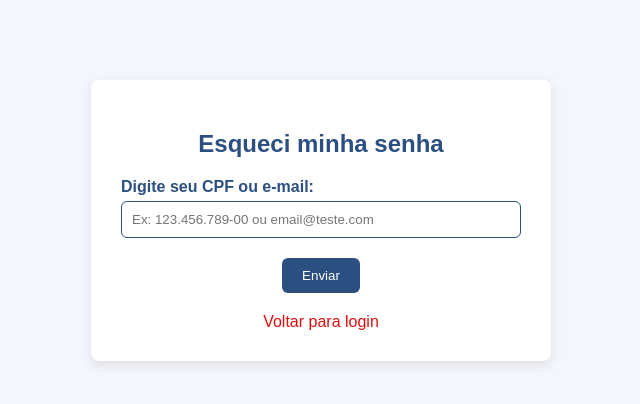
After one commit to Bug-e-Fix/Atestto, a Flask app: page /esqueci-senha in a window 1280 px wide. The commit adds this page. Shown: the top 404 px of the page, without its empty margins (319-959 px from the left). Run offline with Flask 3, Linux system fonts and the light colour scheme.

Commit message:
Alteração minha_assinatura & esqueci_senha

```diff
--- a/app/routes/auth.py
+++ b/app/routes/auth.py
@@ -2,9 +2,16 @@ from flask import Blueprint, render_template, request, redirect, url_for, flash
 from flask_login import login_user, logout_user, login_required
 from app.models.user import get_user_by_email, create_user
 
-
 auth_bp = Blueprint('auth', __name__)
 
+@auth_bp.route('/esqueci-senha', methods=['GET', 'POST'])
+def esqueci_senha():
+    if request.method == 'POST':
+        cpf_ou_email = request.form.get('cpf')
+        # TODO: implementar lógica real de recuperação de senha (ex: envio de email)
+        flash('Se o CPF ou e-mail estiver cadastrado, você receberá um link para redefinir a senha.')
+        return redirect(url_for('auth.esqueci_senha'))
+    return render_template('esqueci_senha.html')
 
 @auth_bp.route('/login', methods=['GET', 'POST'])
 def login():
@@ -22,13 +29,11 @@ def login():
 
     return render_template('login.html', erro=erro)
 
-
 @auth_bp.route('/logout')
 @login_required
 def logout():
     logout_user()
     return redirect(url_for('auth.login'))
-
 
 @auth_bp.route('/register', methods=['GET', 'POST'])
 def register():
--- /dev/null
+++ b/static/css/esqueci_senha.css
@@ -0,0 +1,69 @@
+body {
+    background-color: #f5f5fc;
+    font-family: Arial, sans-serif;
+    margin: 0;
+    padding: 0;
+}
+
+.auth-container {
+    max-width: 400px;
+    margin: 80px auto;
+    background-color: #fff;
+    padding: 30px;
+    border-radius: 8px;
+    box-shadow: 0 4px 12px rgba(0,0,0,0.1);
+    text-align: center;
+}
+
+.auth-title {
+    color: #2b4f81;
+    margin-bottom: 20px;
+}
+
+.form-label {
+    display: block;
+    text-align: left;
+    margin-bottom: 5px;
+    font-weight: bold;
+    color: #2b4f81;
+}
+
+.form-input {
+    width: 100%;
+    padding: 10px;
+    margin-bottom: 20px;
+    border: 1px solid #2b4f81;
+    border-radius: 6px;
+    box-sizing: border-box;
+}
+
+.btn-primary {
+    background-color: #2b4f81;
+    color: white;
+    padding: 10px 20px;
+    border: none;
+    border-radius: 6px;
+    cursor: pointer;
+    transition: background-color 0.3s ease;
+}
+
+.btn-primary:hover {
+    background-color: #093b80;
+}
+
+.auth-link {
+    display: block;
+    margin-top: 20px;
+    color: #df0e0e;
+    text-decoration: none;
+}
+
+.auth-link:hover {
+    text-decoration: underline;
+}
+
+.auth-message.success {
+    margin-bottom: 15px;
+    color: rgb(128, 0, 0);
+    font-weight: bold;
+}
--- a/static/css/style.css
+++ b/static/css/style.css
@@ -88,7 +88,7 @@ form input {
 form button {
     width: 100%;
     padding: 14px;
-    background-color: #0852a7;
+    background-color: #0755ad;
     color: rgb(255, 255, 255);
     border: none;
     border-radius: 8px;
@@ -98,7 +98,7 @@ form button {
 }
 
 form button:hover {
-    background-color: #032b58;
+    background-color: #043a79;
 }
 
 /* Links */
@@ -109,7 +109,7 @@ form button:hover {
 }
 
 .login-link a, .register-link a {
-    color: #f38303;
+    color: #f30303;
     text-decoration: none;
 }
 
--- /dev/null
+++ b/templates/esqueci_senha.html
@@ -0,0 +1,28 @@
+<!DOCTYPE html>
+<html lang="pt">
+<head>
+    <meta charset="UTF-8">
+    <title>Esqueci a Senha - Atestto</title>
+    <link rel="stylesheet" href="{{ url_for('static', filename='css/esqueci_senha.css') }}">
+</head>
+<body>
+    <div class="auth-container">
+        <h2 class="auth-title">Esqueci minha senha</h2>
+
+        {% with messages = get_flashed_messages() %}
+            {% if messages %}
+                <div class="auth-message success">{{ messages[0] }}</div>
+            {% endif %}
+        {% endwith %}
+
+        <form method="POST">
+            <label for="cpf" class="form-label">Digite seu CPF ou e-mail:</label>
+            <input type="text" id="cpf" name="cpf" placeholder="Ex: 123.456.789-00 ou email@teste.com" class="form-input" required>
+
+            <button type="submit" class="btn-primary">Enviar</button>
+        </form>
+
+        <a href="{{ url_for('auth.login') }}" class="auth-link">Voltar para login</a>
+    </div>
+</body>
+</html>
--- a/templates/login.html
+++ b/templates/login.html
@@ -24,7 +24,7 @@
                     <input type="email" name="email" placeholder="Email address" required>
                     <input type="password" name="senha" placeholder="Password" required>
                     <div class="forgot">
-                        <a href="#">Esqueceu a senha?</a>
+                        <a href="{{ url_for('auth.esqueci_senha') }}">Esqueceu a senha?</a>
                     </div>
                     <button type="submit">Log in</button>
                 </form>
```
Also changed, not shown: templates/minha_assinatura.html (+12 -2 lines).
